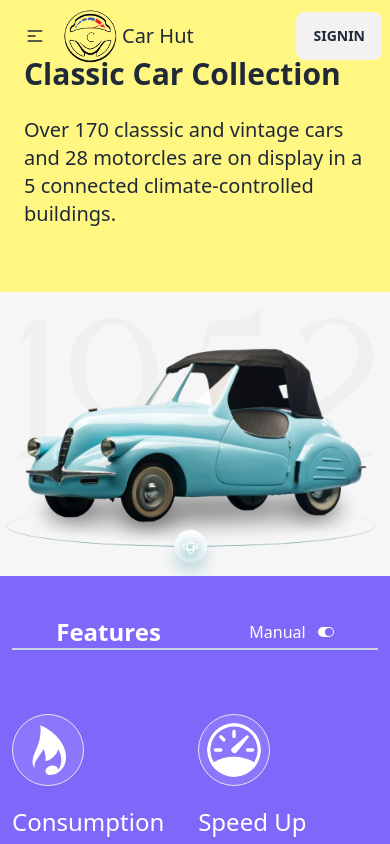
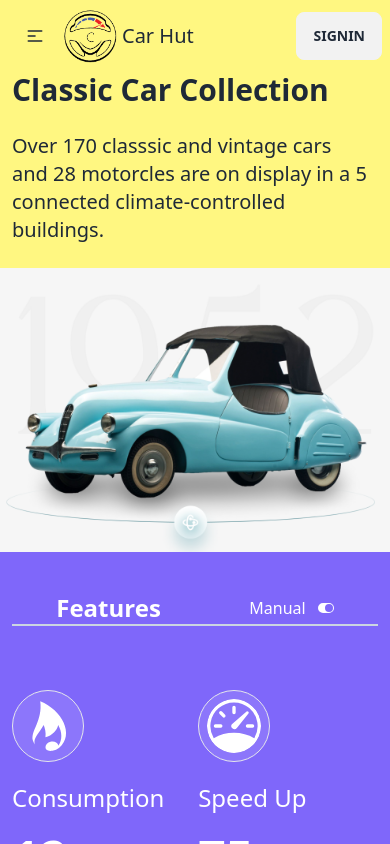
Before and after one commit to iamapusaha/car-hut-client, a React (Vite) app: page / in a window 390 px wide. Shown: the top 844 px of the page. Built offline with nearby package versions, Linux system fonts and the light colour scheme; no server answers.

Commit message:
adjust responsive issue on banner

```diff
--- a/src/pages/Home/Banner.jsx
+++ b/src/pages/Home/Banner.jsx
@@ -3,10 +3,10 @@ import banner from '../../assets/alca-volpo-cab.png'
 const Banner = () => {
     return (
         <div className='flex flex-col md:flex-row items-center -mt-20 z-0 bg-[#F6F6F6]'>
-            <div className='md:flex-1 px-3 space-y-8 bg-[#FFF781] h-fit md:h-[800px] p-16 '>
-                <div className='flex items-center md:h-[600px]'>
-                    <div className='px-3 md:px-5 lg:px-20 '>
-                        <h1 className='md:text-6xl text-3xl font-bold mb-6'>Classic Car Collection</h1>
+            <div className='sm:pt-0 pt-20 md:py-0  py-6 px-3  lg:w-64 w-full md:flex-1 space-y-8 bg-[#FFF781] h-fit md:h-[800px] '>
+                <div className='pl-0 lg:pl-14 px-2 md:px-0 flex items-end md:h-[600px]'>
+                    <div className=''>
+                        <h1 className='md:text-7xl text-3xl font-bold mb-6'>Classic Car Collection</h1>
                         <p className='text-xl'>Over 170 classsic and vintage cars and 28 motorcles are on display in a 5 connected climate-controlled buildings.</p>
                     </div>
                 </div>
```
